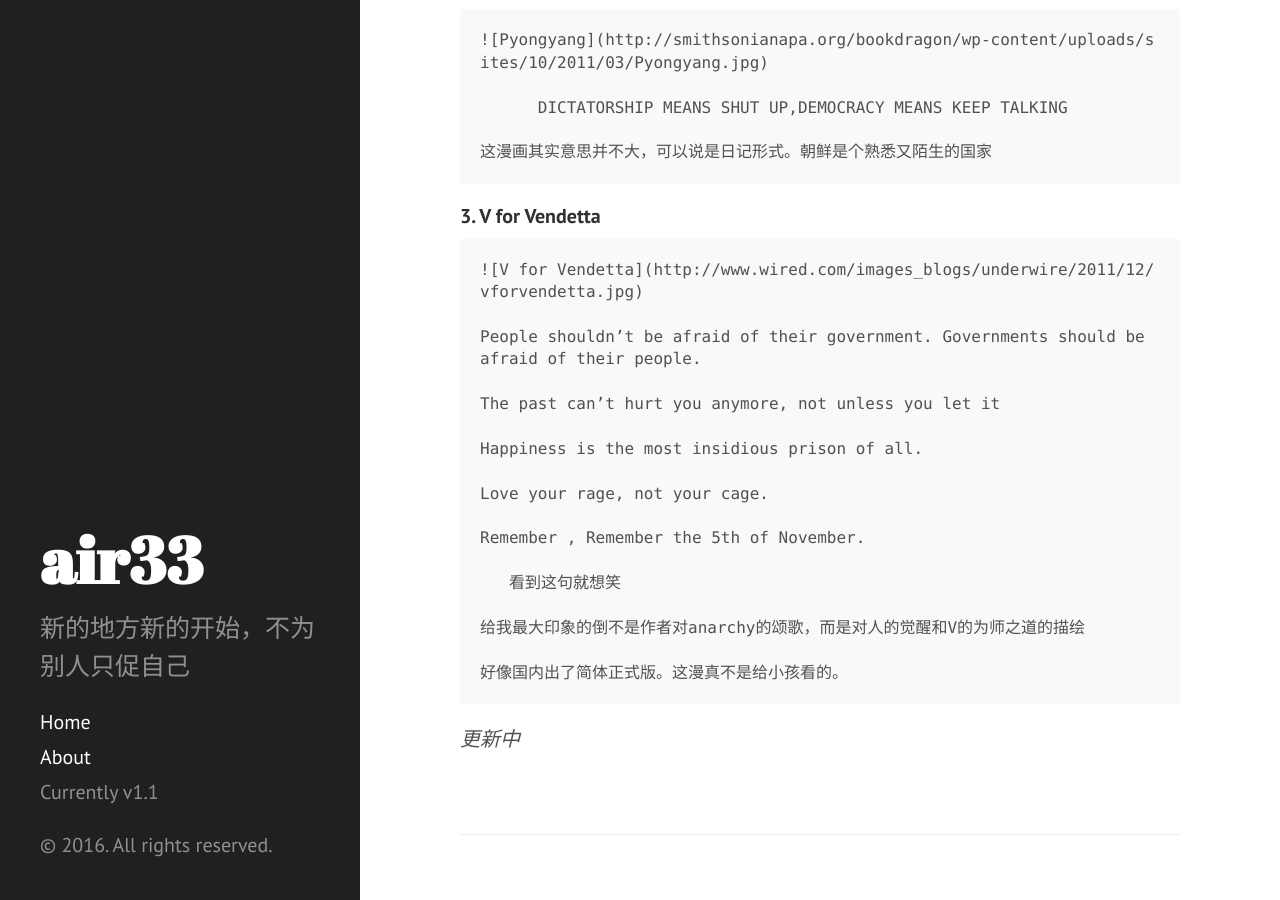
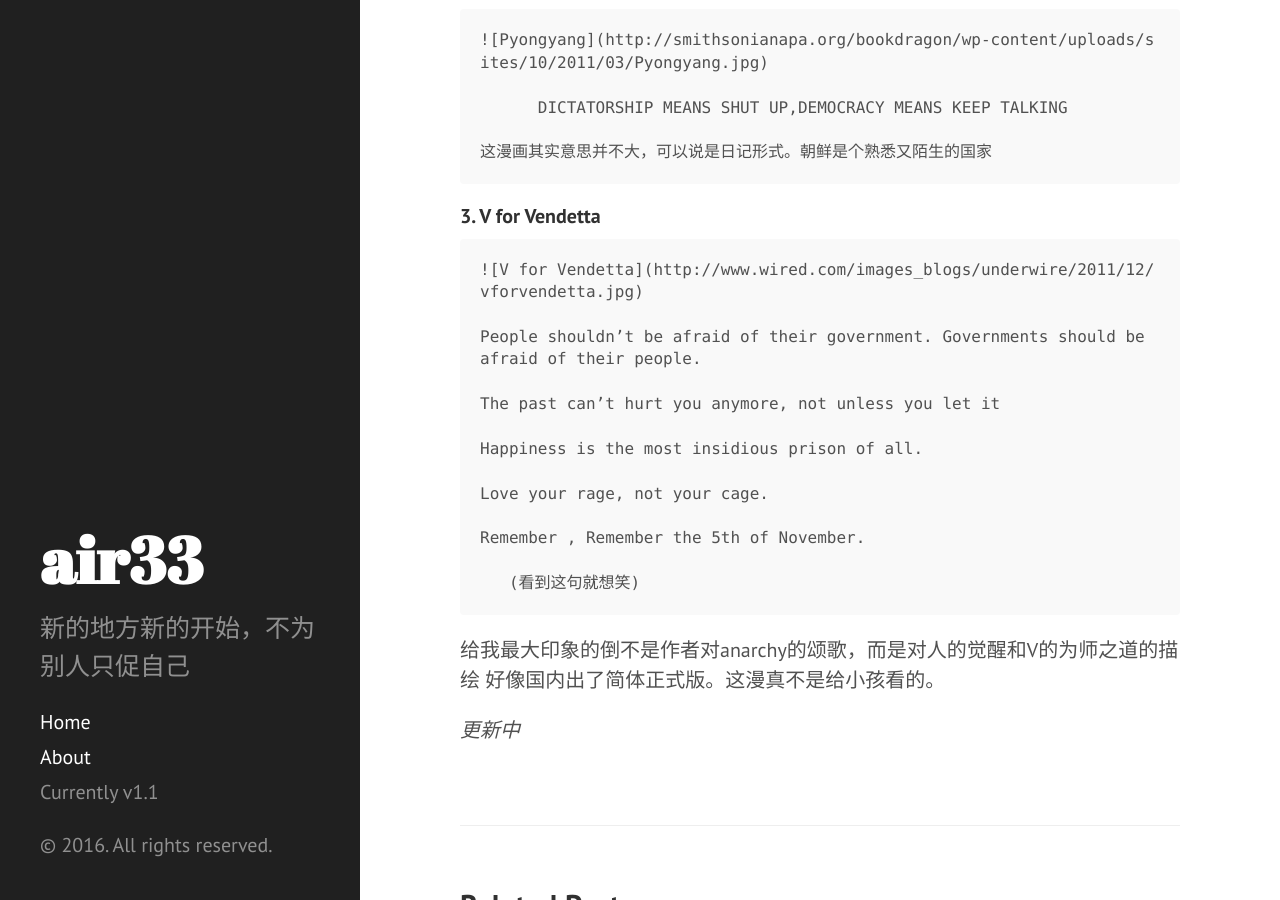
Before and after one commit to air33/air33.github.io, a Jekyll site: the page built from _posts/2016-01-03-comic-books-list.md, in a window 1280 px wide and 900 px high, scrolled down 955 px. Built offline with Jekyll 4.4.1, drawn with Linux system fonts in a browser that asks for light colours; Markdown is read by kramdown in place of the engine named in the settings.

```diff
--- a/_posts/2016-01-03-comic-books-list.md
+++ b/_posts/2016-01-03-comic-books-list.md
@@ -54,11 +54,11 @@ layout: post
 
     Remember , Remember the 5th of November.
 
-       看到这句就想笑
+       (看到这句就想笑)
 
-    给我最大印象的倒不是作者对anarchy的颂歌，而是对人的觉醒和V的为师之道的描绘
 
-    好像国内出了简体正式版。这漫真不是给小孩看的。
+给我最大印象的倒不是作者对anarchy的颂歌，而是对人的觉醒和V的为师之道的描绘
+好像国内出了简体正式版。这漫真不是给小孩看的。
 
 
 *更新中*
```
